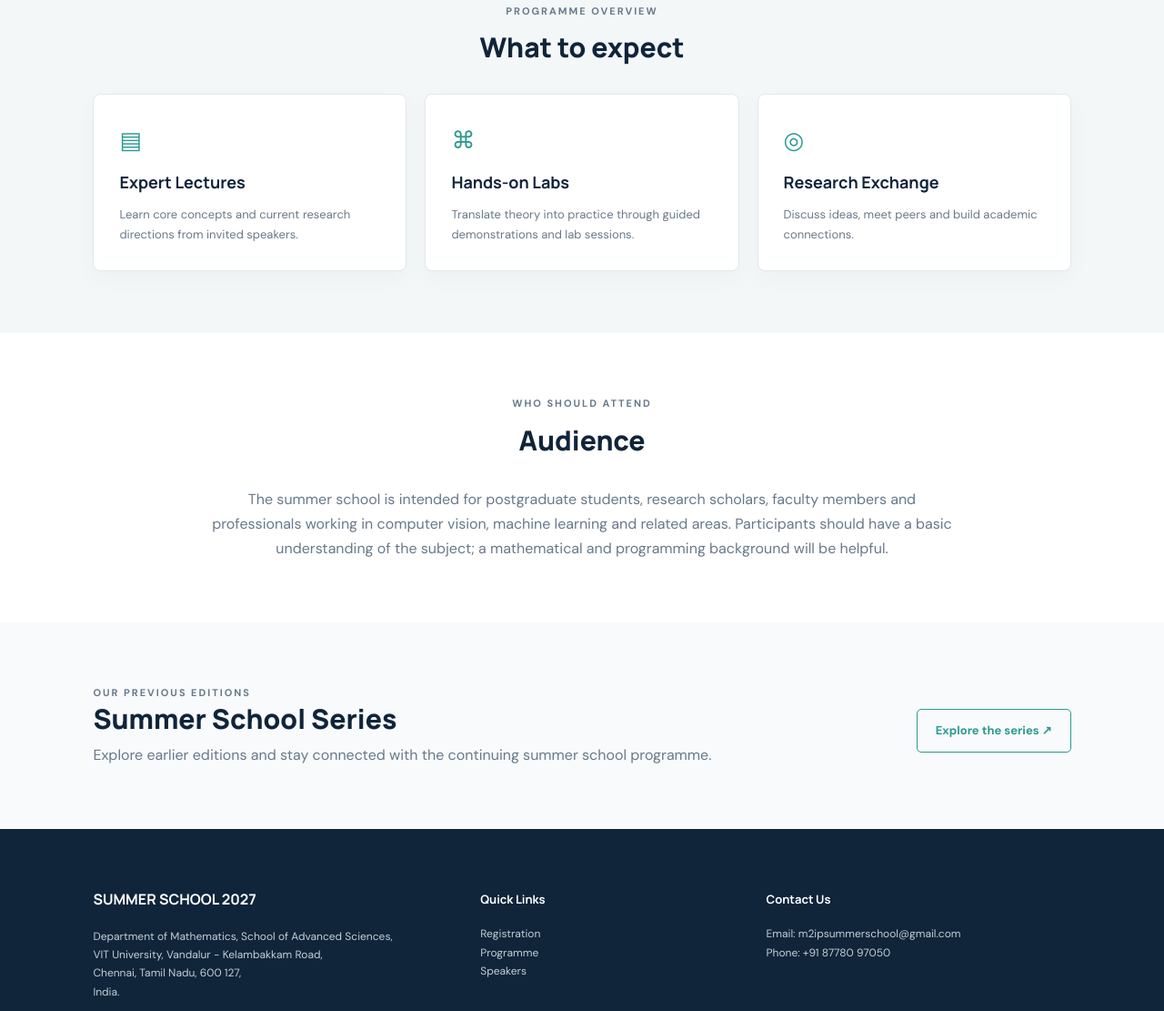
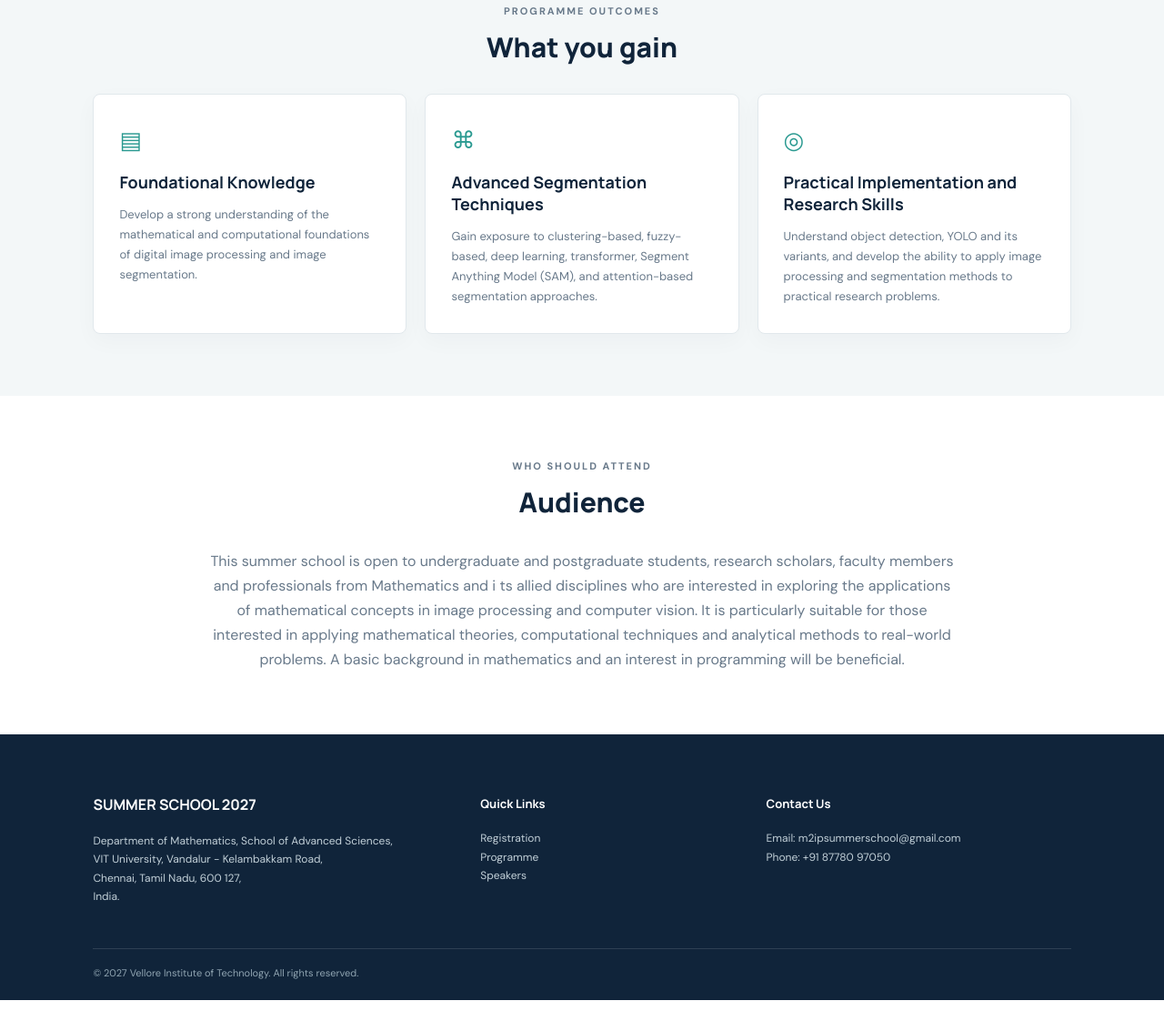
Before and after one commit to m2ipsummerschool-svg/m2ip, a plain HTML site: page index.html in a window 1280 px wide. Shown: the part 3318-4429 px from the top of the page at 91% size. Drawn offline with Linux system fonts and the light colour scheme.

Commit message:
Update index.html

```diff
--- a/index.html
+++ b/index.html
@@ -318,9 +318,9 @@
 
             <div class="section-heading">
 
-                <p class="eyebrow">PROGRAMME OVERVIEW</p>
+                <p class="eyebrow">PROGRAMME OUTCOMES</p>
 
-                <h2>What to expect</h2>
+                <h2>What you gain</h2>
 
             </div>
 
@@ -331,11 +331,12 @@
 
                     <div class="card-icon">▤</div>
 
-                    <h3>Expert Lectures</h3>
+                    <h3>Foundational Knowledge</h3>
 
                     <p>
-                        Learn core concepts and current research directions
-                        from invited speakers.
+                        Develop a strong understanding of the mathematical
+                and computational foundations of digital image
+                processing and image segmentation.
                     </p>
 
                 </article>
@@ -345,11 +346,12 @@
 
                     <div class="card-icon">⌘</div>
 
-                    <h3>Hands-on Labs</h3>
+                    <h3>Advanced Segmentation Techniques</h3>
 
                     <p>
-                        Translate theory into practice through guided
-                        demonstrations and lab sessions.
+                        Gain exposure to clustering-based, fuzzy-based,
+                deep learning, transformer, Segment Anything Model
+                (SAM), and attention-based segmentation approaches.
                     </p>
 
                 </article>
@@ -359,11 +361,12 @@
 
                     <div class="card-icon">◎</div>
 
-                    <h3>Research Exchange</h3>
+                    <h3>Practical Implementation and Research Skills</h3>
 
                     <p>
-                        Discuss ideas, meet peers and build academic
-                        connections.
+                        Understand object detection, YOLO and its variants,
+                and develop the ability to apply image processing
+                and segmentation methods to practical research problems.
                     </p>
 
                 </article>
@@ -385,42 +388,15 @@
             </div>
 
             <p class="narrow">
-                The summer school is intended for postgraduate students,
-                research scholars, faculty members and professionals working
-                in computer vision, machine learning and related areas.
-                Participants should have a basic understanding of the subject;
-                a mathematical and programming background will be helpful.
+                This summer school is open to undergraduate and postgraduate students, research scholars, faculty members and professionals from Mathematics and i
+                ts allied disciplines who are interested in exploring the applications of mathematical concepts in image processing and computer vision. It is
+                particularly suitable for those interested in applying mathematical theories, computational techniques and analytical methods to real-world
+                problems. A basic background in mathematics and an interest in programming will be beneficial.
             </p>
 
         </section>
 
 
-        <!-- Previous Editions Section -->
-        <section class="section series">
-
-    <div>
-
-        <p class="eyebrow">OUR PREVIOUS EDITIONS</p>
-
-        <h2>Summer School Series</h2>
-
-        <p>
-            Explore earlier editions and stay connected with the
-            continuing summer school programme.
-        </p>
-
-    </div>
-
-    <a class="button button-outline"
-       href="previous-editions.html"
-       target="_blank"
-       rel="noopener">
-
-        Explore the series ↗
-
-    </a>
-
-</section>
 
     </main>
 
```
